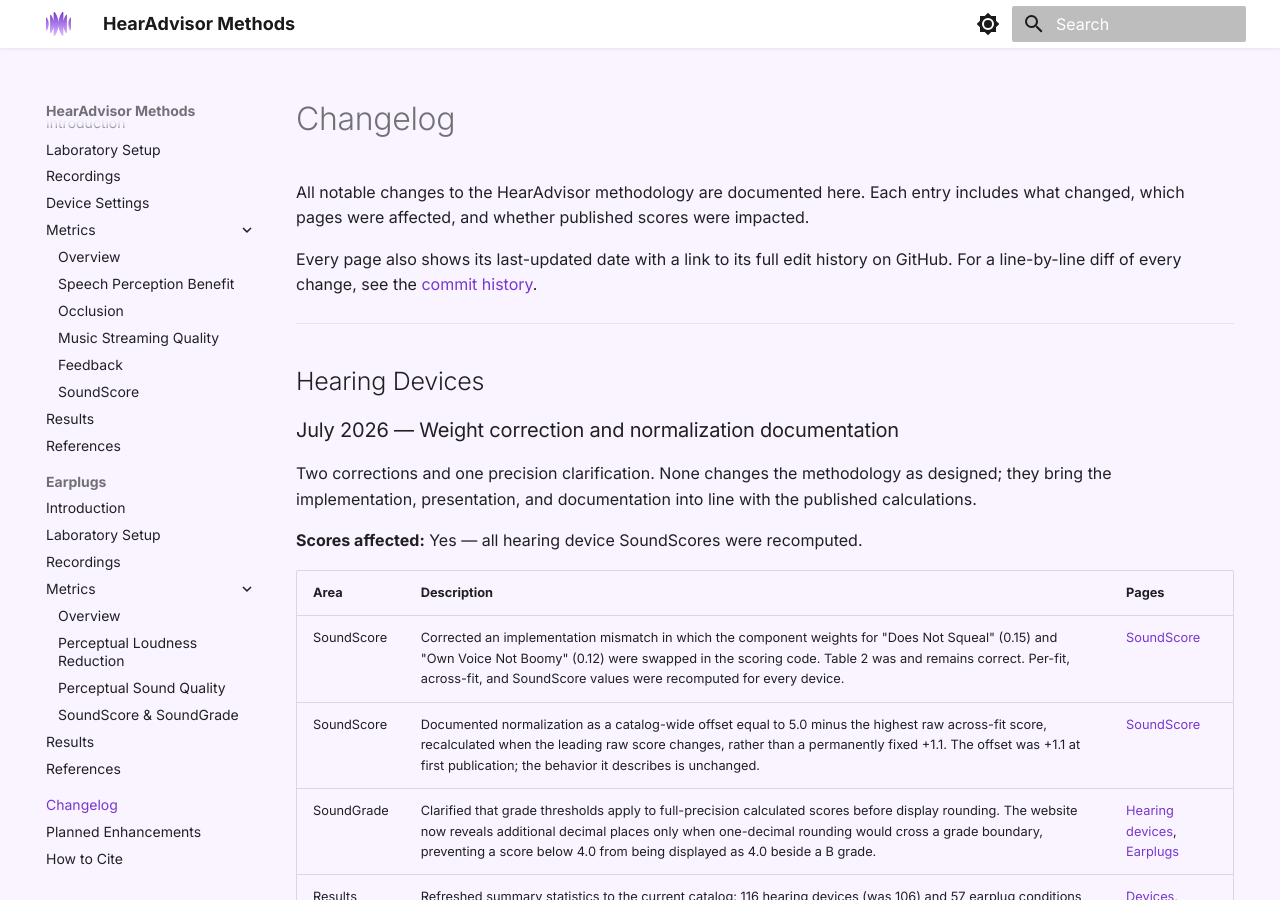
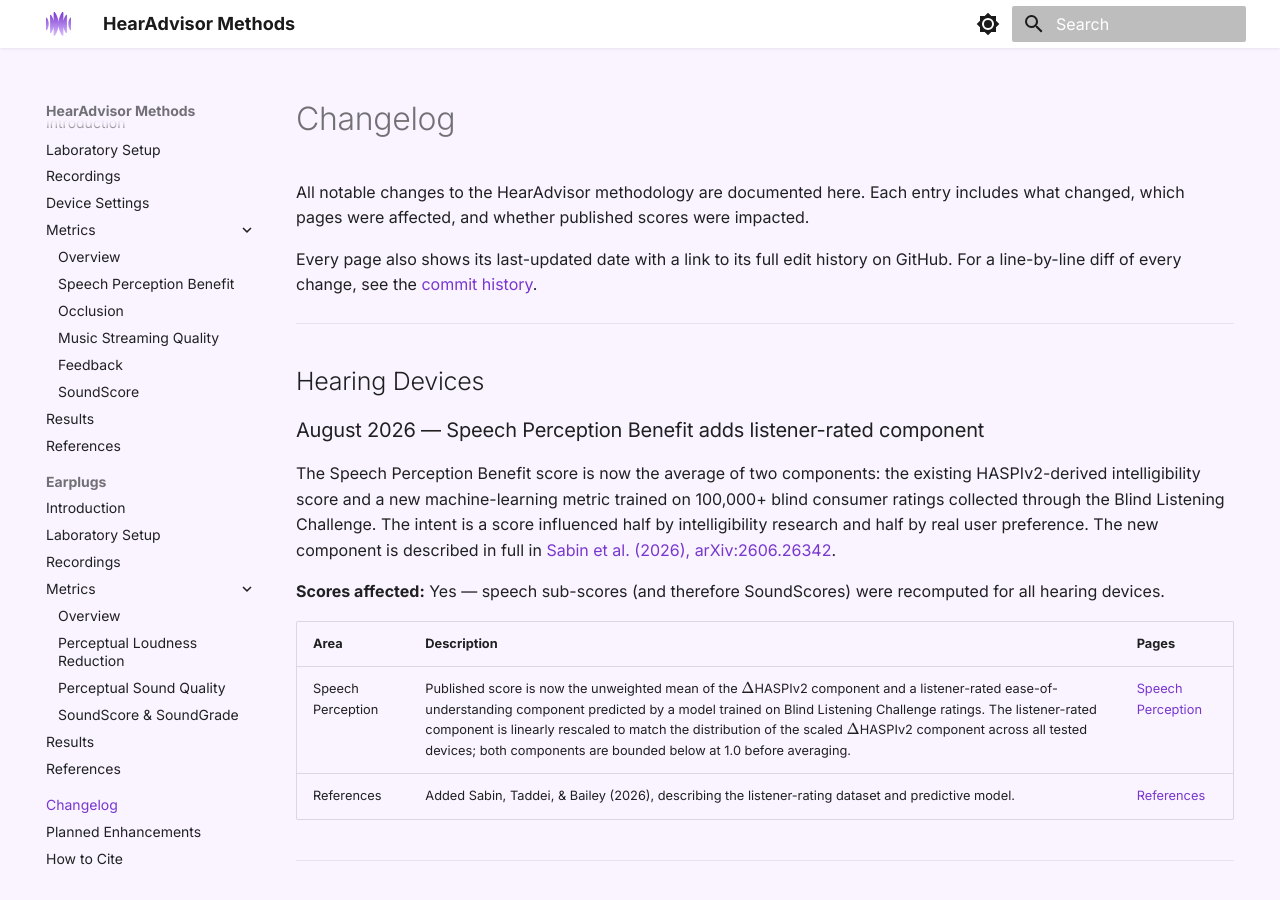
Before and after one commit to asabin/hearadvisor-methods, an MkDocs documentation site: the page built from docs/changelog.md, in a window 1280 px wide and 900 px high. Built offline with MkDocs 1.6.1 and Material for MkDocs 9.7.7, drawn with Linux system fonts in a browser that asks for light colours.

Commit message:
methods: speech score becomes 50/50 HASPIv2 + listener-rated blend
Speech Perception Benefit is now the unweighted mean of the existing
HASPIv2-derived intelligibility component and a new listener-rated
ease-of-understanding component (Sabin et al. 2026, arXiv:2606.26342),
distribution-matched and bounded below at 1.0. Adds reference 27 and a
changelog entry.

Co-authored-by: Cursor <cursoragent@cursor.com>

```diff
--- a/docs/changelog.md
+++ b/docs/changelog.md
@@ -13,6 +13,19 @@ Every page also shows its last-updated date with a link to its full edit history
 ---
 
 ## Hearing Devices
+
+### August 2026 — Speech Perception Benefit adds listener-rated component
+
+The Speech Perception Benefit score is now the average of two components: the existing HASPIv2-derived intelligibility score and a new machine-learning metric trained on 100,000+ blind consumer ratings collected through the Blind Listening Challenge. The intent is a score influenced half by intelligibility research and half by real user preference. The new component is described in full in [Sabin et al. (2026), arXiv:2606.26342](https://arxiv.org/abs/2606.26342).
+
+**Scores affected:** Yes — speech sub-scores (and therefore SoundScores) were recomputed for all hearing devices.
+
+| Area | Description | Pages |
+|---|---|---|
+| Speech Perception | Published score is now the unweighted mean of the \(\Delta\)HASPIv2 component and a listener-rated ease-of-understanding component predicted by a model trained on Blind Listening Challenge ratings. The listener-rated component is linearly rescaled to match the distribution of the scaled \(\Delta\)HASPIv2 component across all tested devices; both components are bounded below at 1.0 before averaging. | [Speech Perception](hearing-devices/metrics/speech-perception.md) |
+| References | Added Sabin, Taddei, & Bailey (2026), describing the listener-rating dataset and predictive model. | [References](hearing-devices/references.md) |
+
+---
 
 ### July 2026 — Weight correction and normalization documentation
 
```
Also changed, not shown: docs/hearing-devices/metrics/speech-perception.md (+26 -5 lines), docs/hearing-devices/references.md (+2 -0 lines).
